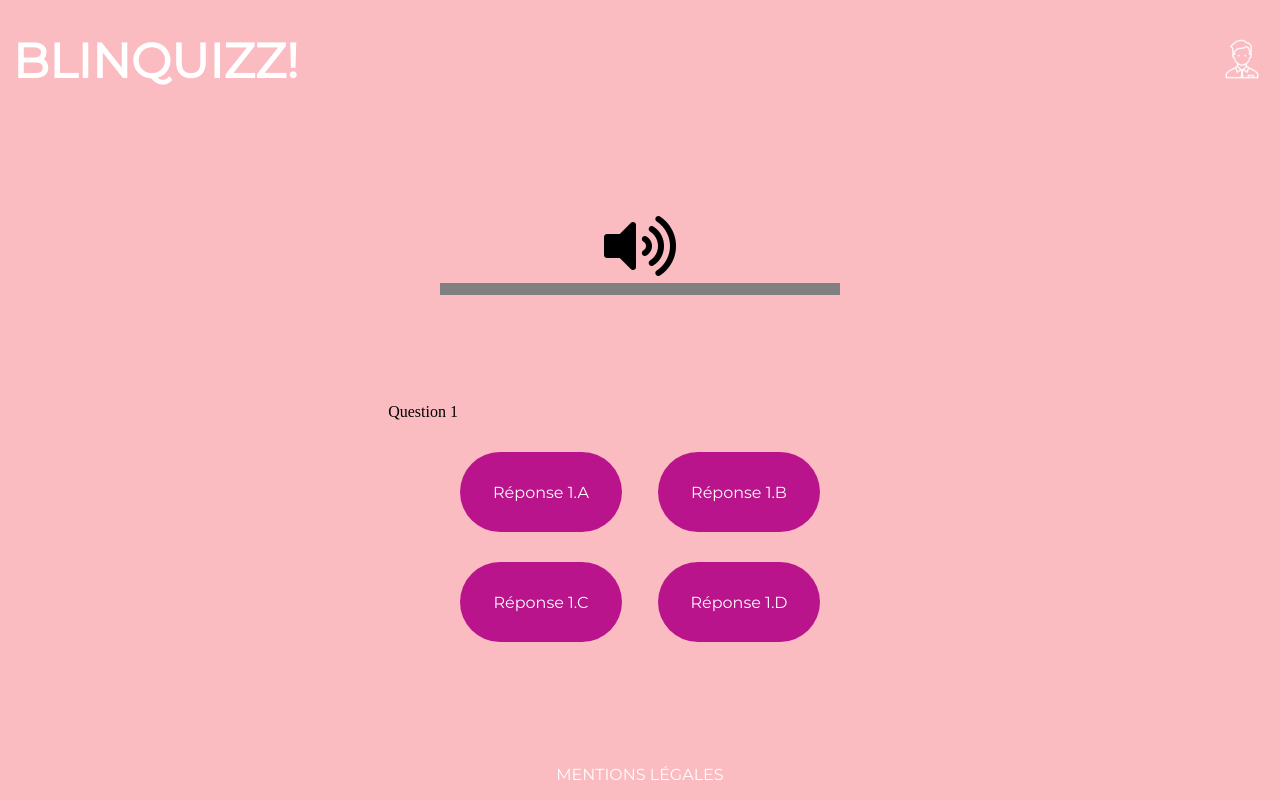
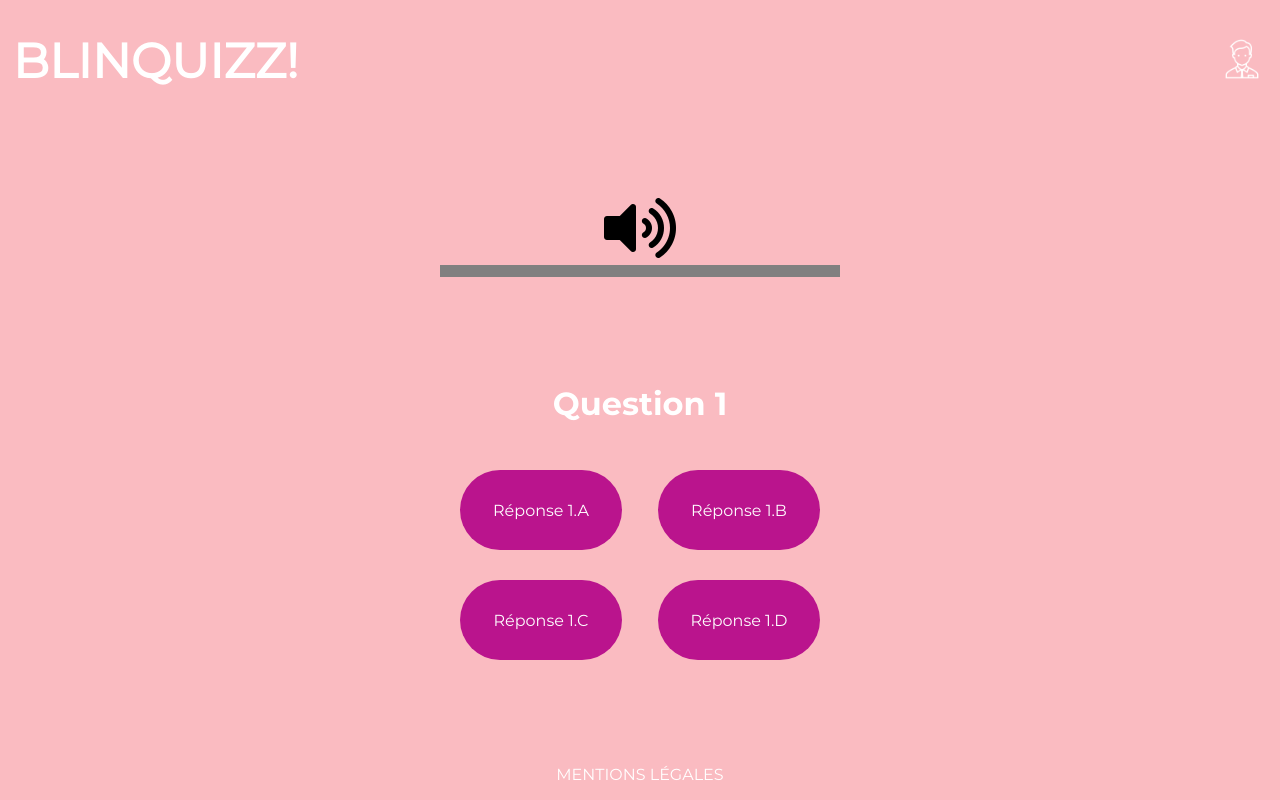
Before and after one commit to Bourilute/blindtestproject, a PHP site: page /quizz.php in a window 1280 px wide. Run offline with PHP 8.4, Linux system fonts and the light colour scheme; some libraries are stand-ins or nearby versions.

Commit message:
EDIT : Bug correction for question font-family

```diff
--- a/dev/css/quizz.less
+++ b/dev/css/quizz.less
@@ -66,6 +66,4 @@
 			border-radius: 50px;
 		}
 	}
-
-
 }
--- a/www/quizz.php
+++ b/www/quizz.php
@@ -25,7 +25,7 @@
 		</div>
 
 		<section>
-			<p id="question">Question : Trouvez la bonne réponse</p>
+			<p id="question" class="question">Question : Trouvez la bonne réponse</p>
 
 			<div class="reponses">
 				<div id="1" class="choix"><p>Réponse 1</p></div>
```
